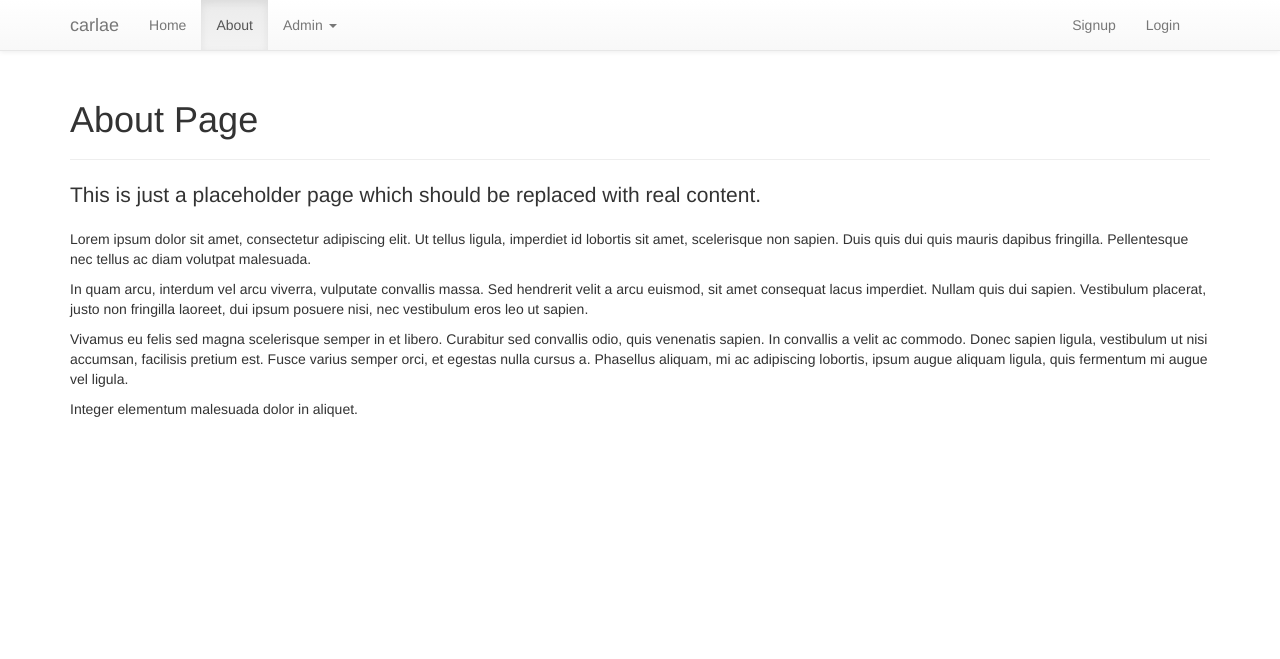
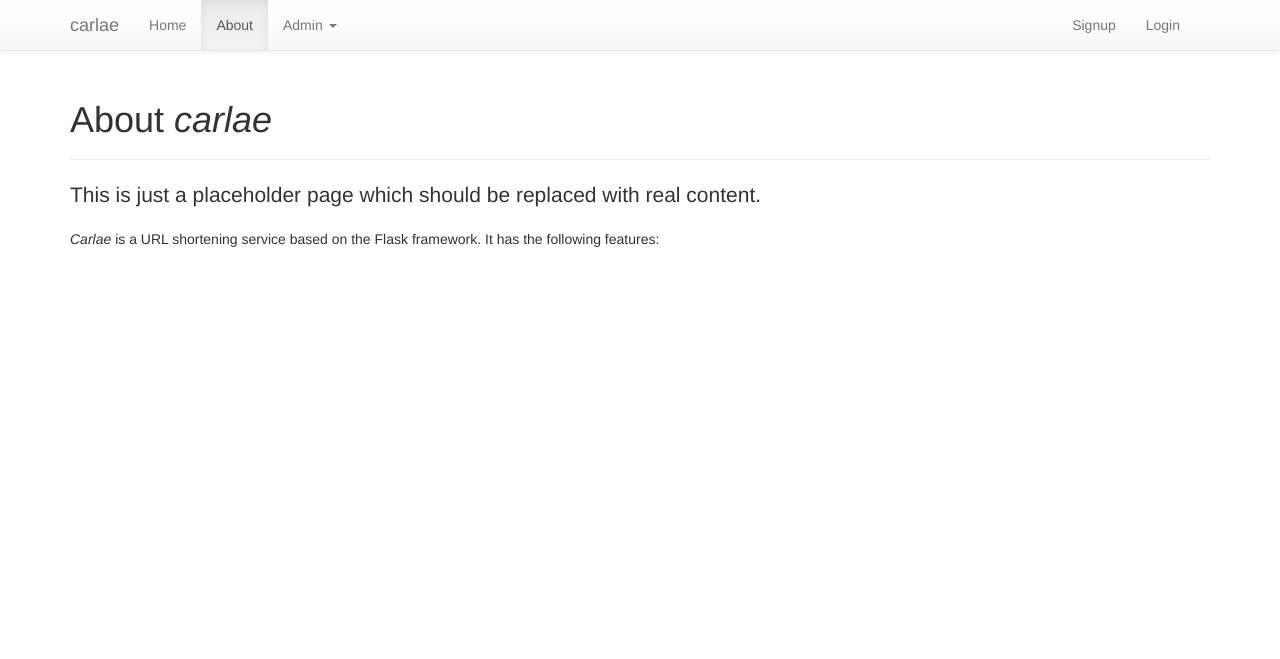
Before and after one commit to asobrien/carlae, a Flask app: page /about in a window 1280 px wide. Shown: the top 659 px of the page. Run offline with Flask 2, Linux system fonts and the light colour scheme; some libraries are stand-ins or nearby versions.

Commit message:
Changed placeholder.about.html text

```diff
--- a/src/templates/pages/placeholder.about.html
+++ b/src/templates/pages/placeholder.about.html
@@ -3,12 +3,9 @@
 {% block content %}
 
 <div class="page-header">
-  <h1>About Page</h1>
+  <h1>About <i>carlae</i></h1>
 </div>
 <p class="lead">This is just a placeholder page which should be replaced with real content.</p>
-<p>Lorem ipsum dolor sit amet, consectetur adipiscing elit. Ut tellus ligula, imperdiet id lobortis sit amet, scelerisque non sapien. Duis quis dui quis mauris dapibus fringilla. Pellentesque nec tellus ac diam volutpat malesuada.</p>
-<p>In quam arcu, interdum vel arcu viverra, vulputate convallis massa. Sed hendrerit velit a arcu euismod, sit amet consequat lacus imperdiet. Nullam quis dui sapien. Vestibulum placerat, justo non fringilla laoreet, dui ipsum posuere nisi, nec vestibulum eros leo ut sapien.</p>
-<p>Vivamus eu felis sed magna scelerisque semper in et libero. Curabitur sed convallis odio, quis venenatis sapien. In convallis a velit ac commodo. Donec sapien ligula, vestibulum ut nisi accumsan, facilisis pretium est. Fusce varius semper orci, et egestas nulla cursus a. Phasellus aliquam, mi ac adipiscing lobortis, ipsum augue aliquam ligula, quis fermentum mi augue vel ligula.</p>
-<p>Integer elementum malesuada dolor in aliquet.</p>
+<p><i>Carlae</i> is a URL shortening service based on the Flask framework. It has the following features:</p>
 
 {% endblock %}
```
